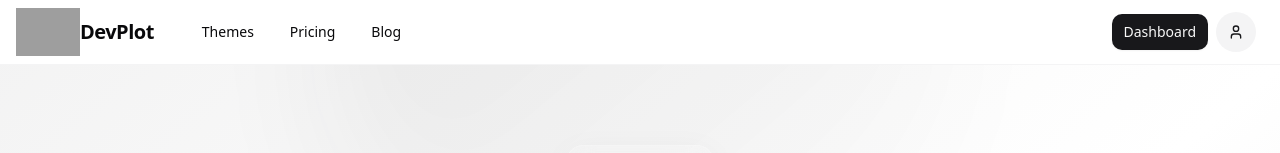
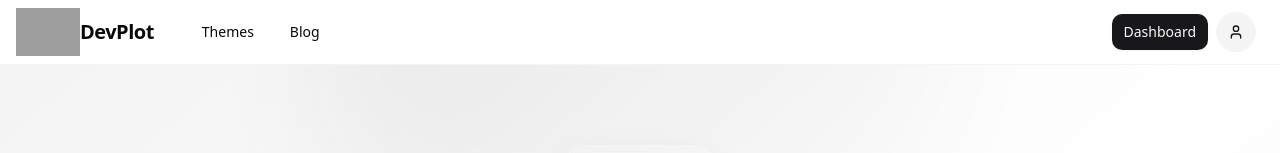
Before and after one commit to mr-isik/devplot, a Next.js app: page / in a window 1280 px wide. Shown: the top 153 px of the page. Built offline with nearby package versions, Linux system fonts and the light colour scheme; no server answers; the database is empty; grey boxes are pictures that could not be loaded.

Commit message:
hide pricing

```diff
--- a/src/components/layout/Navbar.tsx
+++ b/src/components/layout/Navbar.tsx
@@ -42,13 +42,13 @@ const Navbar = ({ user }: NavbarProps) => {
                   </NavigationMenuLink>
                 </Link>
               </NavigationMenuItem>
-              <NavigationMenuItem>
+              {/* <NavigationMenuItem>
                 <Link href="/pricing" legacyBehavior passHref>
                   <NavigationMenuLink className={navigationMenuTriggerStyle()}>
                     Pricing
                   </NavigationMenuLink>
                 </Link>
-              </NavigationMenuItem>
+              </NavigationMenuItem> */}
               <NavigationMenuItem>
                 <Link href="/blog" legacyBehavior passHref>
                   <NavigationMenuLink className={navigationMenuTriggerStyle()}>
```
